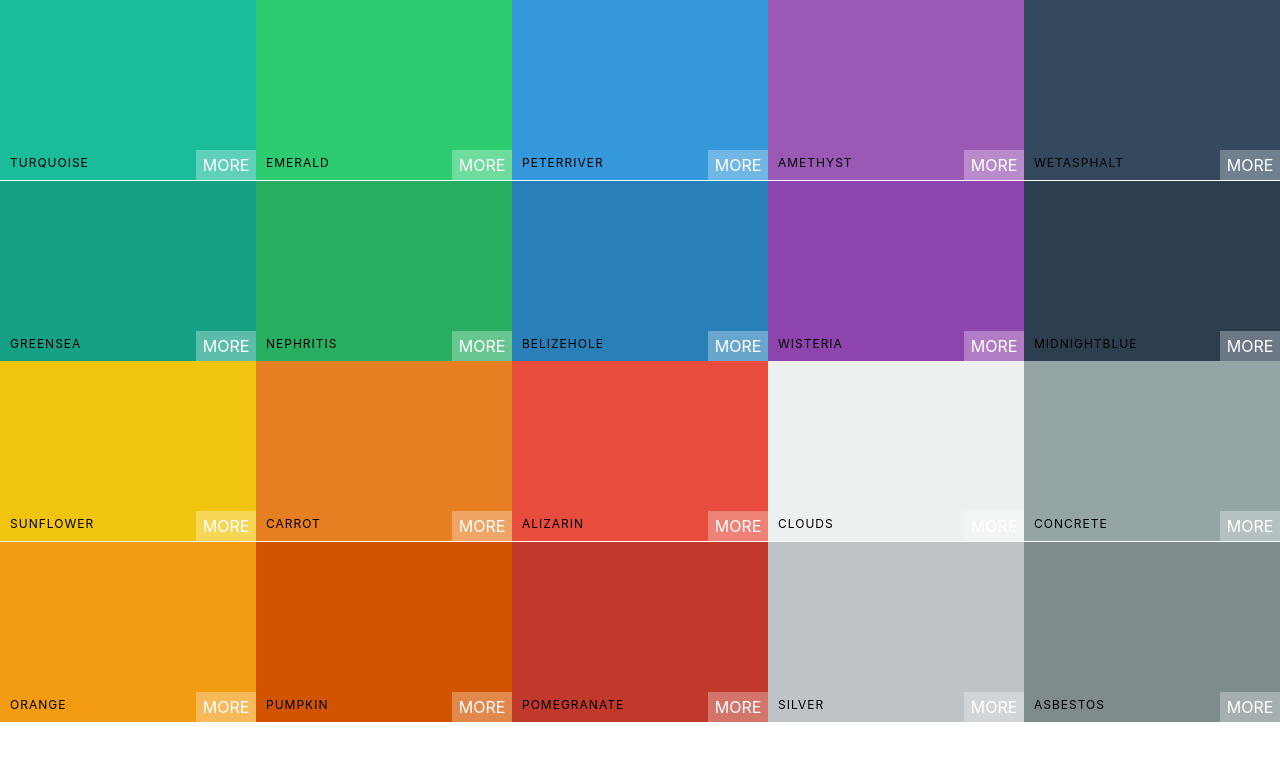
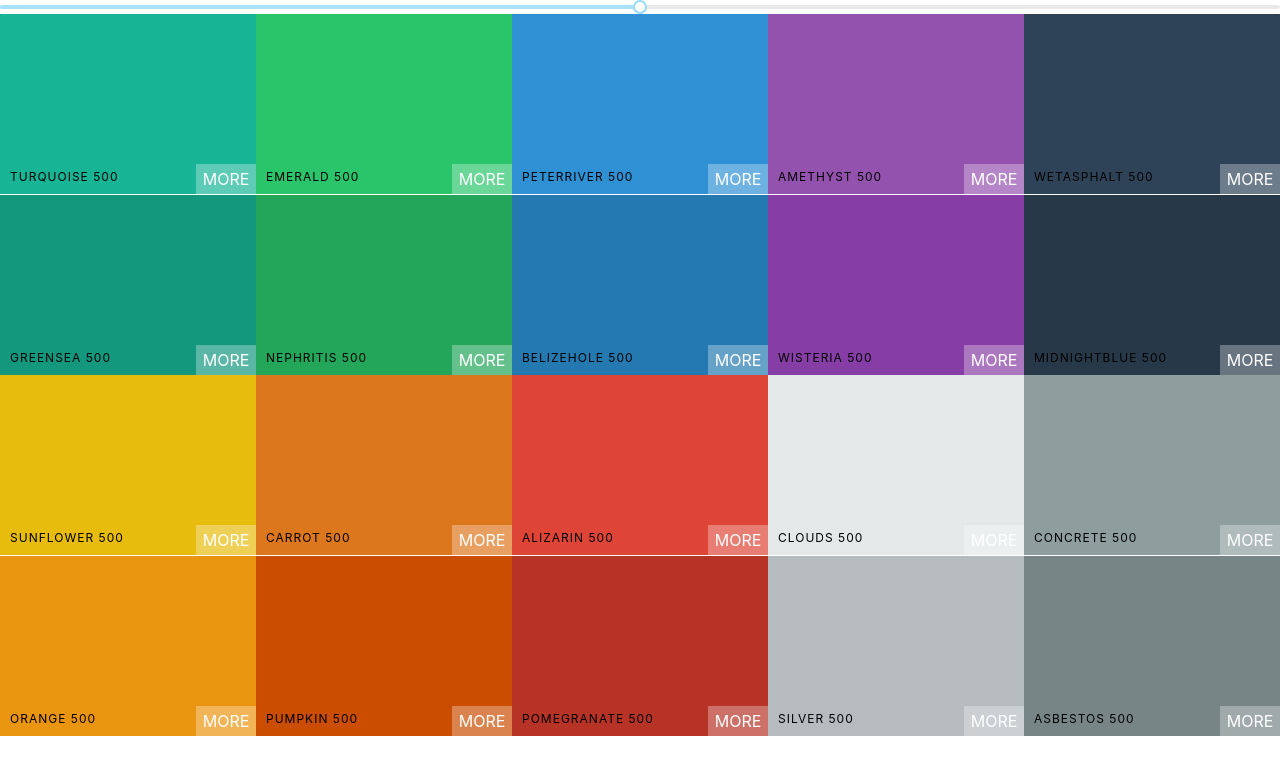
Before and after one commit to tariq-s/color-project, a React (Create React App) app in the folder colors-app/: page / in a window 1280 px wide. Shown: the top 774 px of the page. Built offline with nearby package versions, Linux system fonts and the light colour scheme.

Commit message:
add unstyled colored slider

```diff
--- a/colors-app/package.json
+++ b/colors-app/package.json
@@ -7,6 +7,7 @@
     "@testing-library/react": "^12.1.2",
     "@testing-library/user-event": "^13.5.0",
     "chroma-js": "^2.1.2",
+    "rc-slider": "^9.7.5",
     "react": "^17.0.2",
     "react-copy-to-clipboard": "^5.0.4",
     "react-dom": "^17.0.2",
--- a/colors-app/src/App.js
+++ b/colors-app/src/App.js
@@ -1,11 +1,12 @@
 import React, { Component } from "react";
 import Pallete from "./Palette";
 import seedColors from "./seedColor";
+import { generatePalette } from "./colorHelpers";
 export default class App extends Component {
   render() {
     return (
       <div>
-        <Pallete palette={seedColors[1]} />
+        <Pallete palette={generatePalette(seedColors[1])} />
       </div>
     );
   }
--- a/colors-app/src/Palette.js
+++ b/colors-app/src/Palette.js
@@ -1,16 +1,33 @@
 import React, { Component } from "react";
 import "./Palette.css";
 import ColorBox from "./ColorBox";
-import { generatePalette } from "./colorHelpers";
+import Slider from "rc-slider";
+import "rc-slider/assets/index.css";
 
 export default class Palette extends Component {
+  constructor(props) {
+    super(props);
+    this.state = { level: 500 };
+    this.changeLevel = this.changeLevel.bind(this);
+  }
+  changeLevel(level) {
+    this.setState({ level });
+  }
   render() {
-    console.log(generatePalette(this.props.palette));
-    const colorBoxes = this.props.palette.colors.map((color) => (
-      <ColorBox background={color.color} name={color.name} />
+    const { level } = this.state;
+    const { colors } = this.props.palette;
+    const colorBoxes = colors[level].map((color) => (
+      <ColorBox background={color.rgb} name={color.name} />
     ));
     return (
       <div className="palette">
+        <Slider
+          defaultValue={level}
+          min={100}
+          max={900}
+          step={100}
+          onChange={this.changeLevel}
+        />
         <div className="palette-colors">{colorBoxes}</div>
       </div>
     );
```
Also changed, not shown: 1 other file (tests, documents, lock files or other folders).
